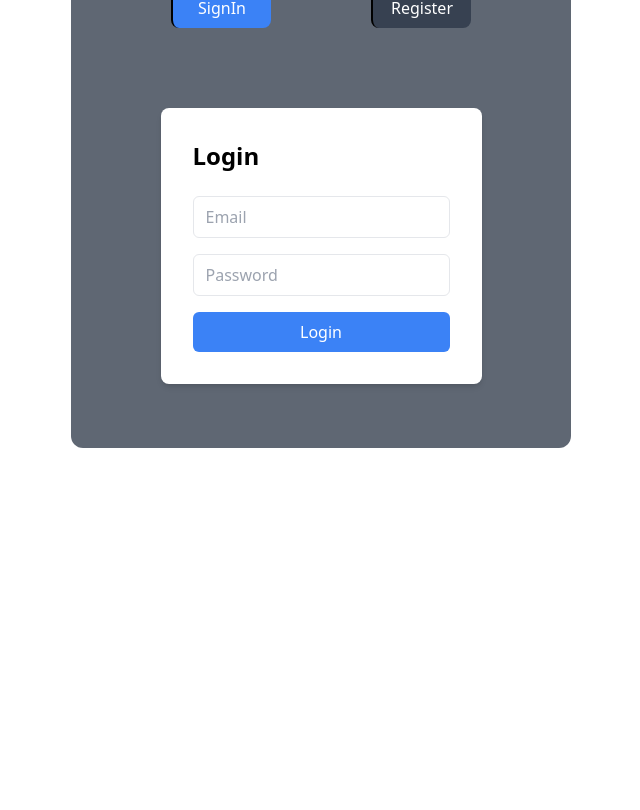
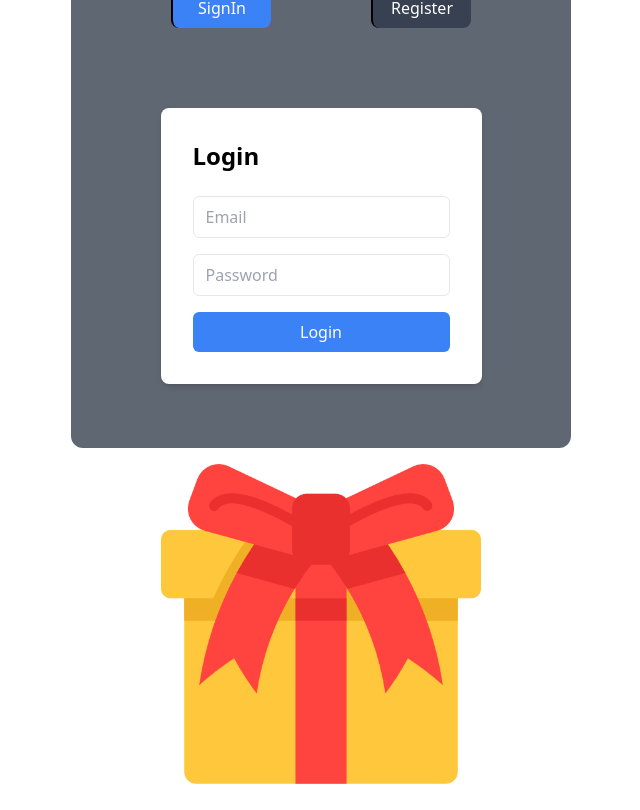
Before and after one commit to rBhagat4196/React-Interview-Mini-Projects, a React (Create React App) app: page / in a window 1280 px wide. Shown: the part 2811-3621 px from the top of the page, without its empty margins (319-959 px from the left). Before the commit the page ends 3285 px from the top, so only its background shows below. Built offline with nearby package versions, Linux system fonts and the light colour scheme; no server answers.

Commit message:
custom popup

```diff
--- a/src/App.js
+++ b/src/App.js
@@ -10,6 +10,7 @@ import Rating from "./components/star-rating/Rating";
 import TreeView from "./components/tree-view";
 import ScrollIndicator from "./components/scroll-indicator/ScrollIndicator";
 import CustomTab from "./components/custom-tab";
+import Popup from "./components/modal-popup";
 
 function App() {
   const [theme, setTheme] = useState(localStorage.getItem("theme") ?? "light");
@@ -27,6 +28,7 @@ function App() {
       <QrCodeGenerator theme={theme}/>
       <ToggleTheme theme={theme} setTheme={setTheme} />
       <CustomTab/>
+      <Popup theme={theme}/>
       <div className="mt-[10px]"></div>
     </div>
   );
--- /dev/null
+++ b/src/components/modal-popup/index.js
@@ -0,0 +1,49 @@
+import React, { useState } from "react";
+import giftBox from "./utils/giftbox.png";
+import surpriseBox from "./utils/surprise.png";
+const Popup = ({theme}) => {
+  const [surprise, setSurprise] = useState(false);
+  const [modelOpen, setOpenModel] = useState(false);
+  const handleSurprise = () => {
+    setSurprise(true);
+    setTimeout(() => {
+      setOpenModel(true);
+    }, 1000);
+  };
+
+  const handleClaim = ()=>{
+    setSurprise(false)
+    setOpenModel(false)
+  }
+  return (
+    <div className="mx-auto w-[500px] ">
+      {!surprise && (
+        <img
+          alt="gift"
+          src={giftBox}
+          onClick={handleSurprise}
+          className="w-80 h-80 mx-auto"
+        />
+      )}
+      {surprise && (
+        <img alt="surprise" src={surpriseBox} className="w-80 h-80 mx-auto" />
+      )}
+      {modelOpen && (
+        <div className="fixed top-0 left-0 w-full h-full flex justify-center items-center bg-black bg-opacity-50  backdrop-blur-md">
+          <div className={`${theme==="dark"?"bg-gray-700 text-white":"bg-white"} rounded-lg p-8 flex flex-col gap-2`}>
+            <h2 className="text-2xl font-bold mb-4">Surprise!</h2>
+            <p>Here's your surprise...</p>
+            <button
+              onClick={handleClaim}
+              className="mt-4 bg-blue-500 hover:bg-blue-700 text-white font-bold py-2 px-4 rounded focus:outline-none "
+            >
+              Claim
+            </button>
+          </div>
+        </div>
+      )}
+    </div>
+  );
+};
+
+export default Popup;
```
Also changed, not shown: src/components/modal-popup/utils/giftbox.png (added), src/components/modal-popup/utils/surprise.png (added).
